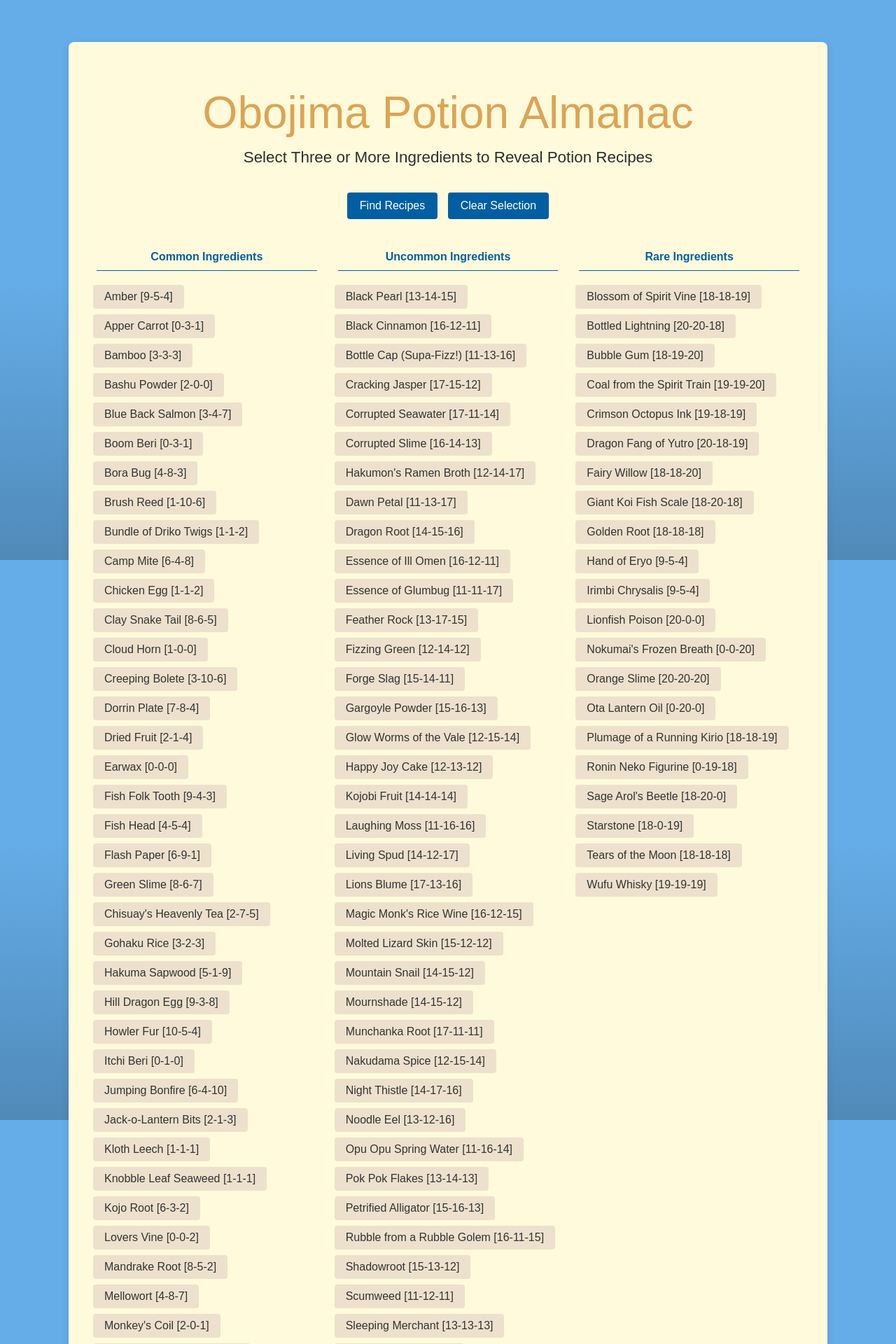
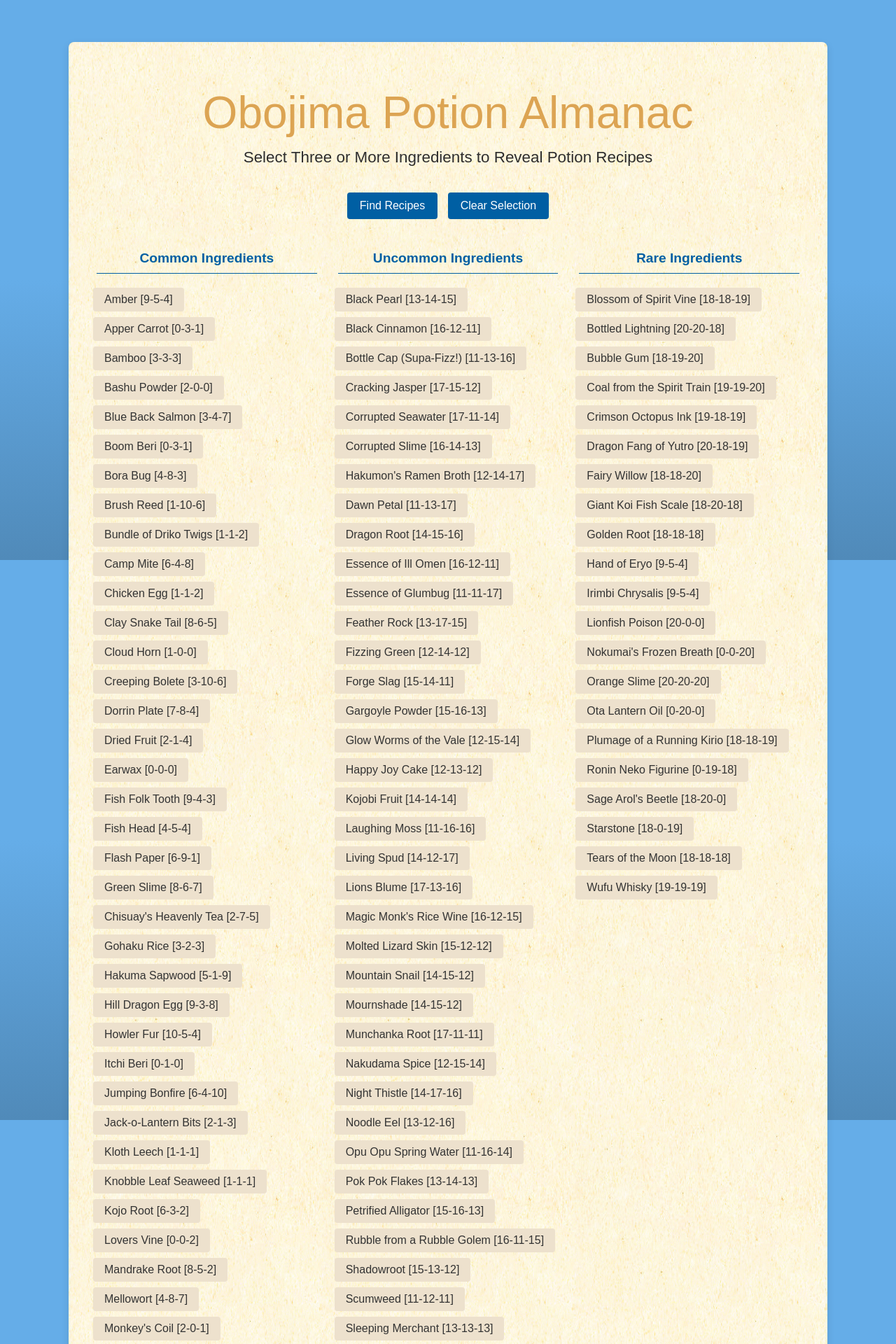
Before and after one commit to billhanscom/ObojimaPotionAlmanac, a Flask app: page / in a window 1280 px wide. Shown: the top 1920 px of the page at 70% size. Run offline with Flask 3, Linux system fonts and the light colour scheme; some web fonts are replaced.

Commit message:
Add files via upload

```diff
--- a/static/style.css
+++ b/static/style.css
@@ -8,9 +8,11 @@ body {
 	padding:0
 }
 .container {
-	background-color:#fffadb;
+    background-image: url('../images/background.jpg'); /* Replace with your image path */
+    background-repeat: repeat; /* Tiles the image */
+    background-size: auto; /* Allows the image to repeat at its original size */
+    background-color:#fffadb;
 	width: 80%;
-	/* Percentage-based width for flexibility */
 	max-width: 1100px;
 	margin: 60px auto;
 	padding: 30px;
@@ -45,7 +47,7 @@ h3 { /* Column headers */
 	font-family:"rogliano",sans-serif;
 	color:#005fa3;
 	border-bottom:1px solid #005fa3;
-	font-size:1em;
+	font-size:1.2em;
 	font-weight:700;
 	margin-top: 10px;
 	margin-bottom:25px;
```
Also changed, not shown: images/background.jpg (added).
